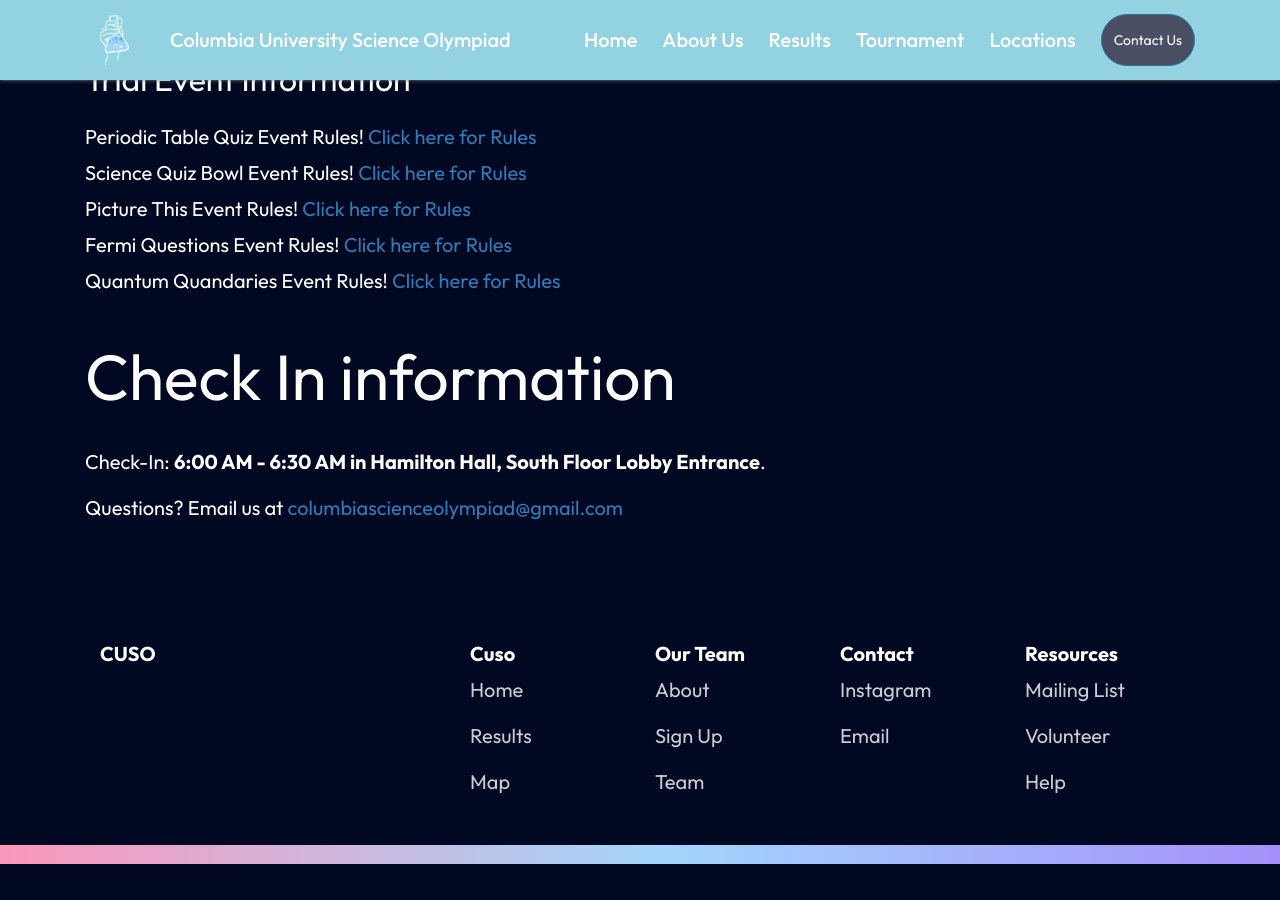
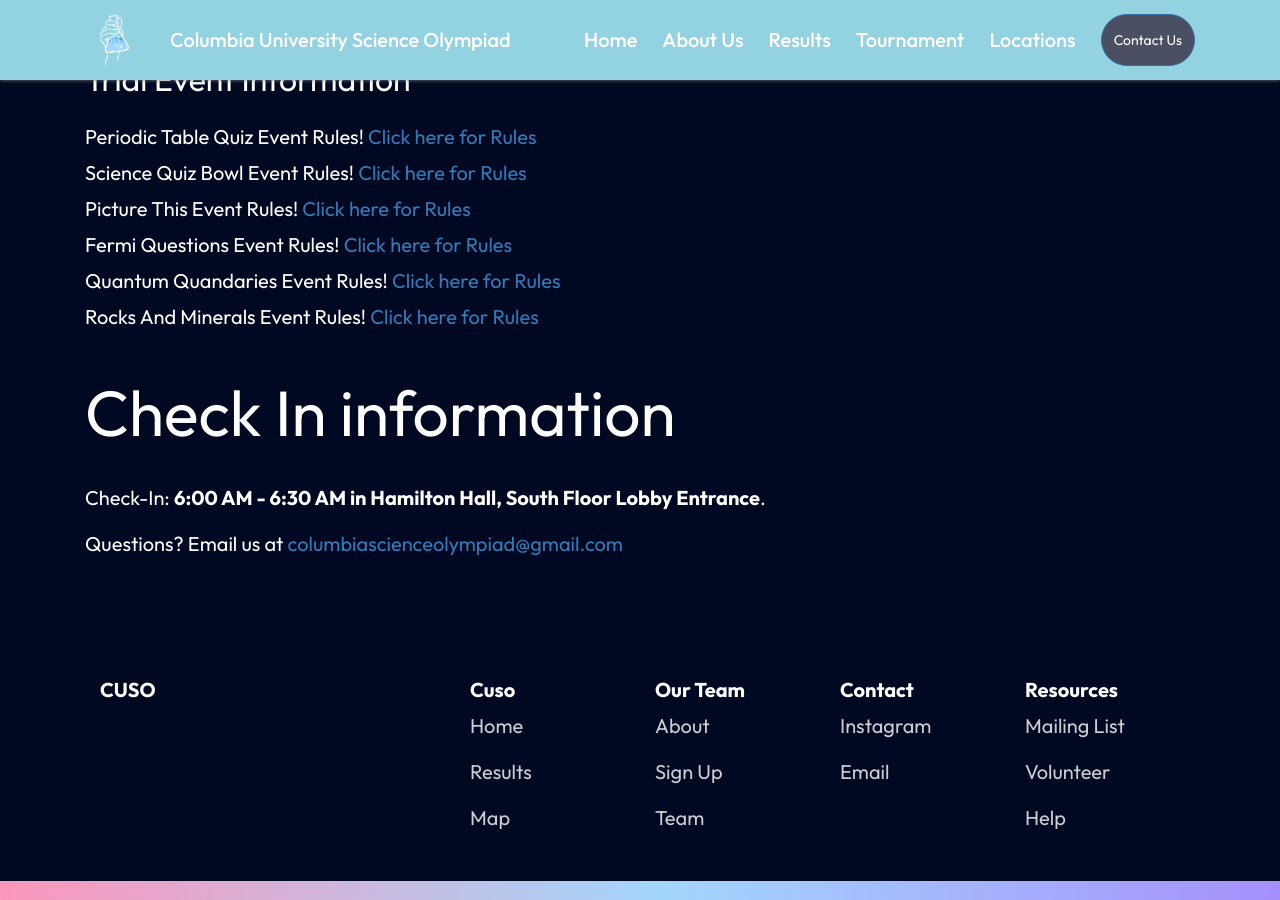
Before and after one commit to columbia-science-olympiad/columbia-science-olympiad.github.io, a Jekyll site: the page built from tournament.md, in a window 1280 px wide and 900 px high, scrolled down 694 px. Built offline with Jekyll 4.4.1, drawn with Linux system fonts in a browser that asks for light colours; nearby versions of some CDN libraries; before the commit the page ends 1558 px from its top, so only the background shows below that.

Commit message:
Added Rocks and Minerals trial event rules

```diff
--- a/tournament.md
+++ b/tournament.md
@@ -28,6 +28,7 @@
 -   Picture This Event Rules! [Click here for Rules](https://drive.google.com/file/d/15VBWg69RdOoy1lnkt4-ha3JwvseQCSOK/view?usp=sharing)
 -   Fermi Questions Event Rules! [Click here for Rules](https://drive.google.com/file/d/1RQQ4DyF8_o6XMYdUEKAVoIyrVvVdVx5r/view?usp=sharing)
 -   Quantum Quandaries Event Rules! [Click here for Rules](https://docs.google.com/document/d/1xESli1rf_g9-pRzX10eqH3kBlfPQcBxCt6mCIw5WM44/edit?usp=drive_link)
+-   Rocks And Minerals Event Rules! [Click here for Rules](https://drive.google.com/file/d/1TyTWqIlGqNmzfwgim7AX_9ReQn_Q8VeB/view?usp=sharing)
 
 # Check In information
 
```
